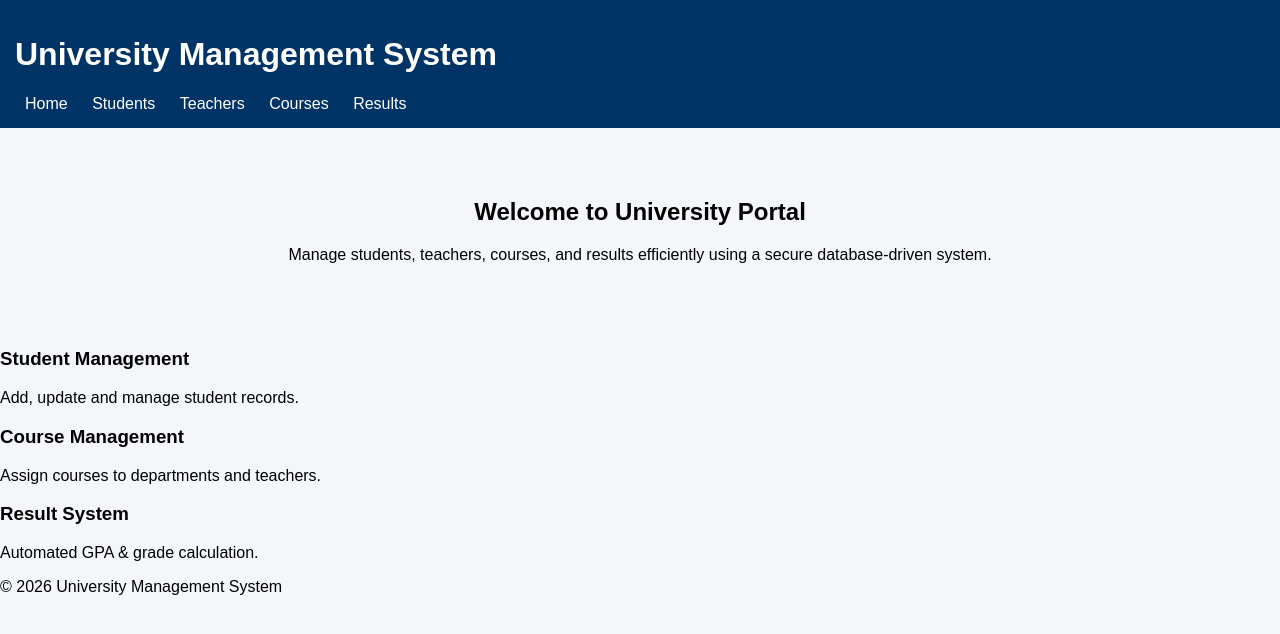
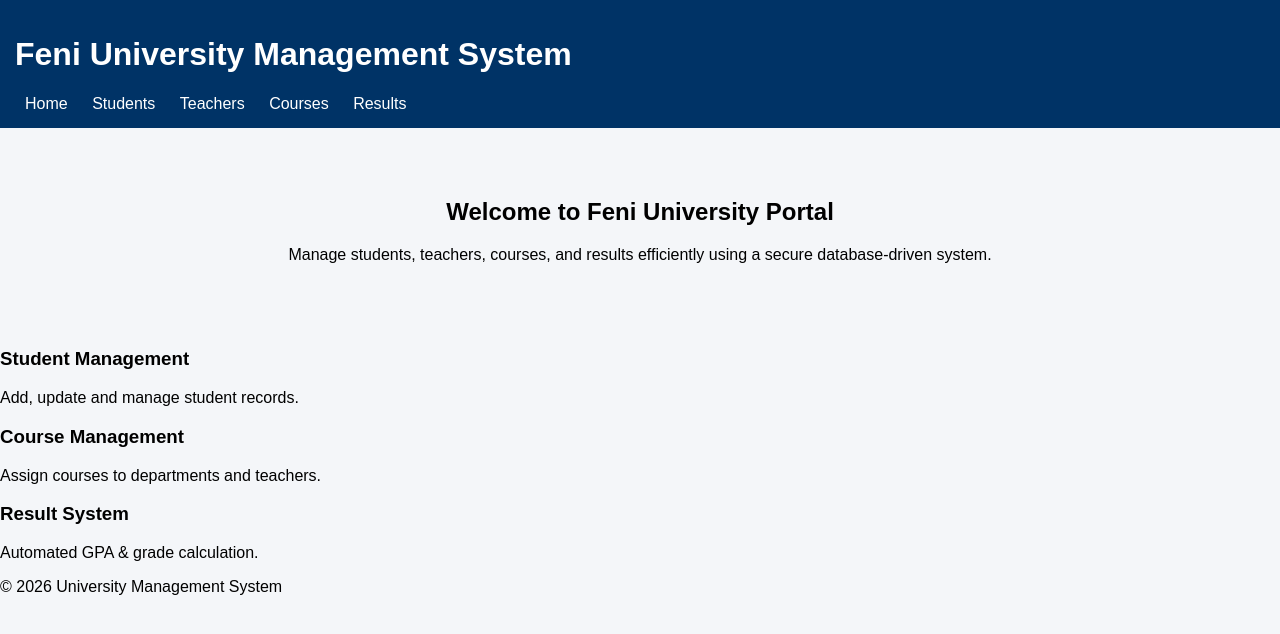
Before and after one commit to TorikulIslamPatoary/University_Management_Sysatem, a plain HTML site: page index.html in a window 1280 px wide. Drawn offline with Linux system fonts and the light colour scheme.

Commit message:
Update index.html

```diff
--- a/index.html
+++ b/index.html
@@ -10,7 +10,7 @@
 
 <!-- ===== HEADER ===== -->
 <header>
-    <h1>University Management System</h1>
+    <h1>Feni University Management System</h1>
 
     <nav>
         <a href="index.html" class=active>Home</a>
@@ -23,7 +23,7 @@
 
 <!-- ===== HERO SECTION ===== -->
 <section class="hero">
-    <h2>Welcome to University Portal</h2>
+    <h2>Welcome to Feni University Portal</h2>
     <p>
         Manage students, teachers, courses, and results efficiently
         using a secure database-driven system.
```
